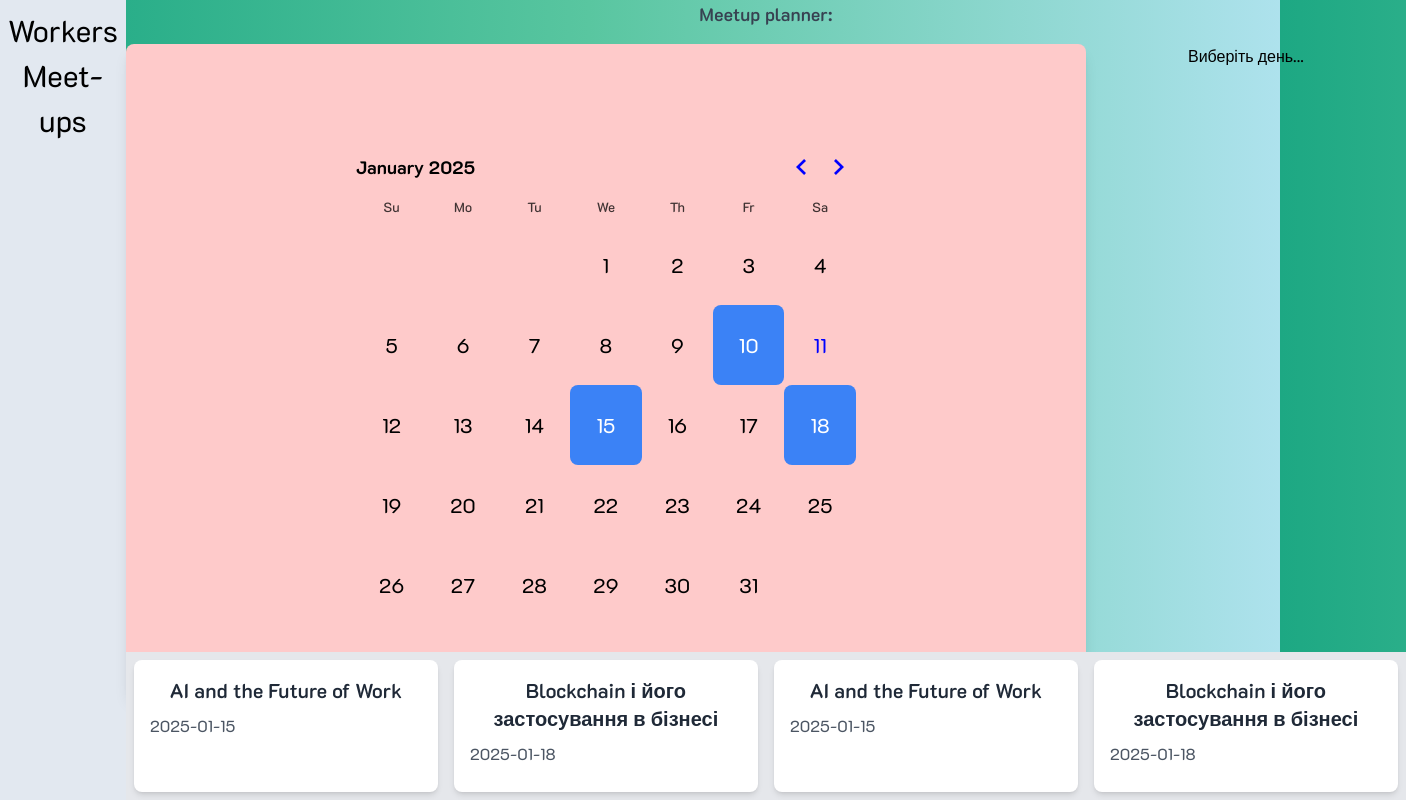
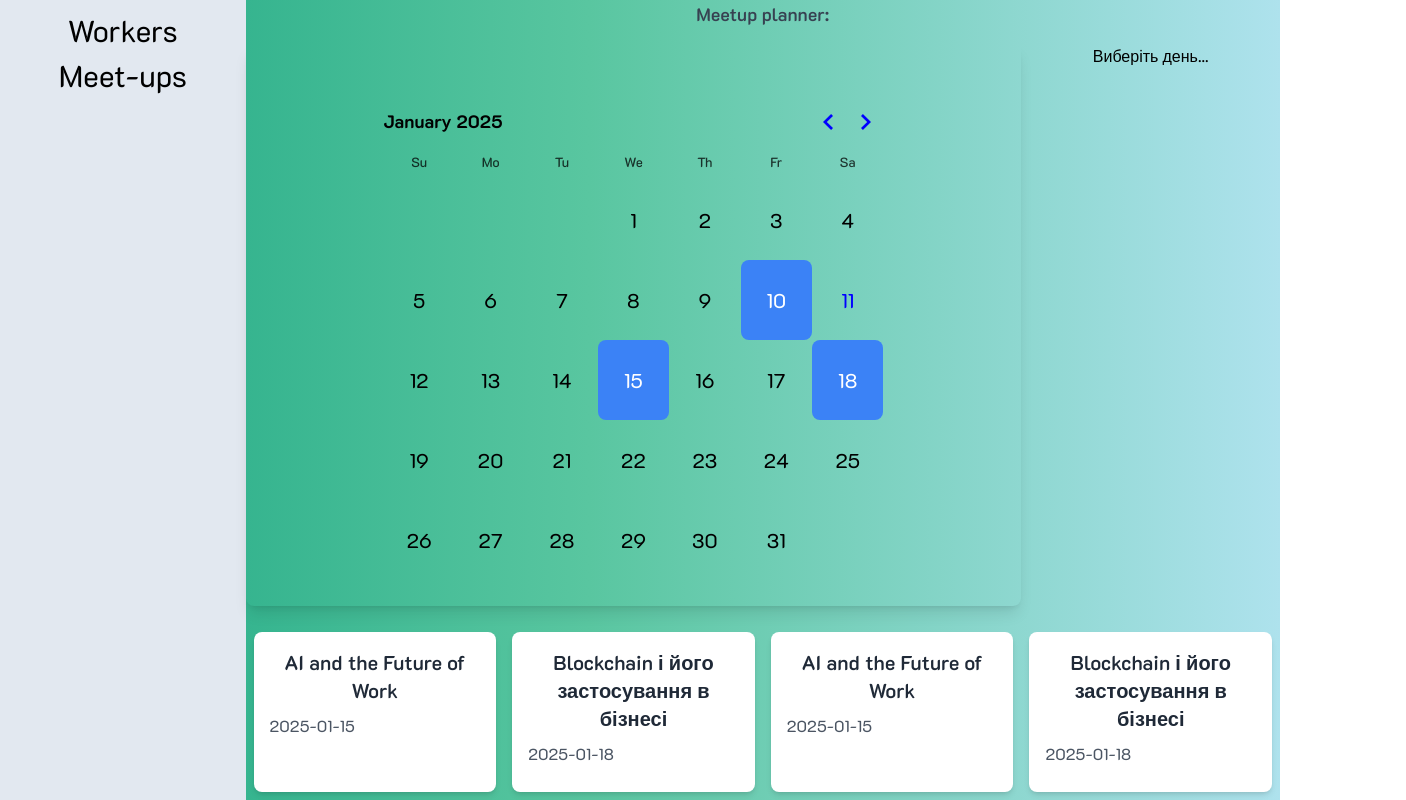
Before and after one commit to YaroslavRadiant/HakatonProject, a React (Create React App) app: page /meetup in a window 1280 px wide. Shown: the whole page, 1406 px wide, since content can reach past the window. Built offline with nearby package versions, Linux system fonts and the light colour scheme.

Commit message:
meetup fixes

```diff
--- a/src/pages/Meetup/Meetup.js
+++ b/src/pages/Meetup/Meetup.js
@@ -176,21 +176,21 @@ function Meetup() {
   };
 
   return (
-    <div className="h-screen flex flex-col">
-      <div className="flex-[3]">
+    <div className="h-screen w-[100%] flex flex-col ">
+      <div className="flex-[3] w-[100%] h-[100%]">
         <h3 className="text-lg font-semibold text-gray-700 mb-4">
           Meetup planner:
         </h3>
-        <div className="h-[100%] flex w-screen">
-          <div className="flex justify-center items-center flex-[3] bg-red-200 rounded-lg shadow-lg">
+        <div className="flex h-[90%]">
+          <div className="flex justify-center items-center flex-[3]  rounded-lg shadow-lg">
             <Calendar meetups={meetups} onDateSelect={handleDateSelect} />
           </div>
-          <div className="flex-[1] ">
+          <div className="flex-[1] h-[100%] ">
             <MeetupInfo meetup={selectedMeetup} />
           </div>
         </div>
       </div>
-      <div className="flex[1] bg-gray-200 p-2">
+      <div className="flex[1]  p-2">
         <Recent meetups={meetups} />
       </div>
     </div>
--- a/src/pages/Meetup/MeetupInfo/MeetupInfo.js
+++ b/src/pages/Meetup/MeetupInfo/MeetupInfo.js
@@ -10,7 +10,7 @@ function MeetupInfo({ meetup }) {
   }
 
   return (
-    <div className="max-w-3xl h-[100%] mx-auto p-3 bg-green-200 rounded-lg shadow-lg">
+    <div className="max-w-3xl h-[100%] mx-auto p-3  rounded-lg shadow-lg">
       <h1 className="text-2xl font-semibold text-gray-800 mb-4">
         {meetup.title}
       </h1>
```
